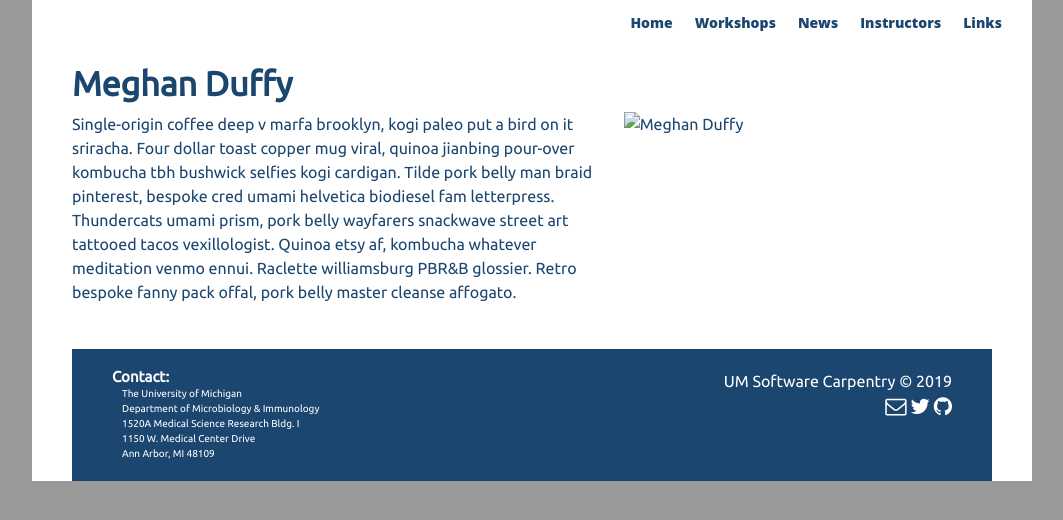
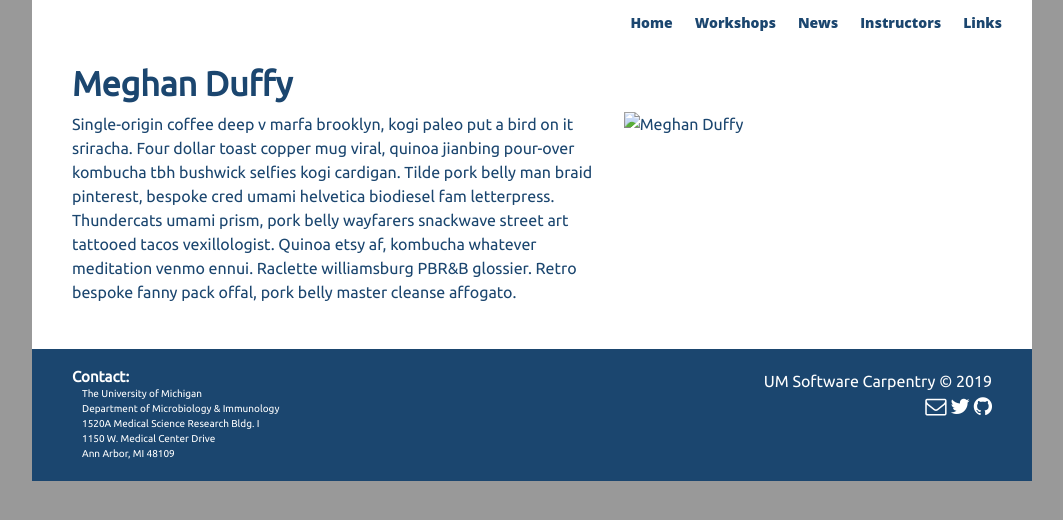
Before and after one commit to UMCarpentries/umcarpentries.github.io, a Jekyll site: the page built from _instructors/duffy.md, in a window 1280 px wide. Shown: the top 520 px of the page, without its empty margins (108-1171 px from the left). Built offline with Jekyll 4.4.1, drawn with Linux system fonts in a browser that asks for light colours; nearby versions of some CDN libraries.

Commit message:
Fix footer

```diff
--- a/_config.yml
+++ b/_config.yml
@@ -6,7 +6,7 @@ description: > # this means to ignore newlines until "baseurl:"
 baseurl: "" # the subpath of your site, e.g. /blog/
 url: "http://umswc.github.io" # the base hostname & protocol for your site
 twitter_username: #patschloss
-github_username:  #schlosslab
+github_username:  umswc #schlosslab
 array: []
 
 # Build settings
--- a/_layouts/instructors.html
+++ b/_layouts/instructors.html
@@ -3,9 +3,7 @@ layout: default
 ---
 
 <div class="instructors">
-	<div class="container-fluid">
-		<div class="row">
-			<div class="col-md-7">
+
 	<h2>{{ page.title }}</h2>
 
 	<div class="social">
@@ -62,8 +60,8 @@ layout: default
 		{% endif			%}
 
 	</div>
-			</div>
-		</row>
+
+	<div class="container-fluid">
 		<div class="row">
 			<div class="col-md-7">
     		{{ content }}
```
Lines whose indentation alone changed are shown as unchanged.
